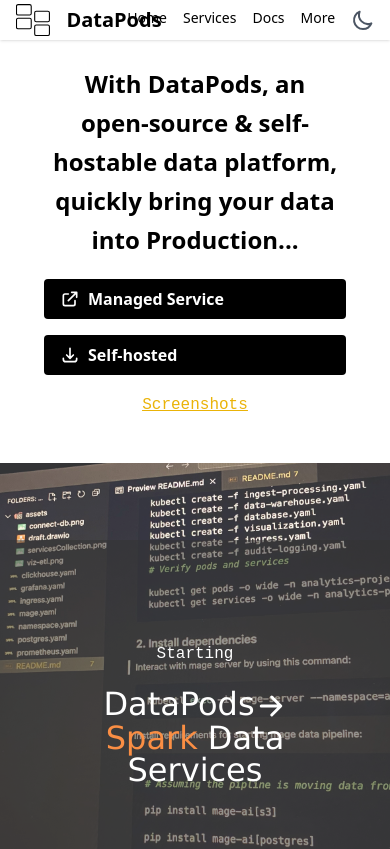
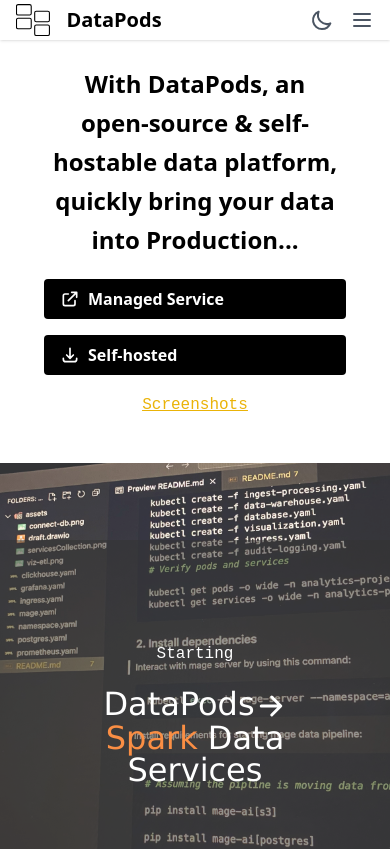
Before and after one commit to longbuivan/datapods-oss, a React (Create React App) app in the folder datapod-app/: page / in a window 390 px wide. Shown: the top 849 px of the page. Built offline with nearby package versions, Linux system fonts and the light colour scheme.

Commit message:
Fix responsive

```diff
--- a/datapod-app/src/components/Docs.js
+++ b/datapod-app/src/components/Docs.js
@@ -1,45 +1,52 @@
 import React, { useState } from "react";
-import {
-  MoonIcon,
-  SunIcon,
-} from "@heroicons/react/outline";
-import Nav from "./Nav";
-
-import { CheckIcon } from "@heroicons/react/outline";
+import { MoonIcon, SunIcon, MenuIcon, XIcon } from "@heroicons/react/outline";
 
 const Docs = () => {
   const [darkMode, setDarkMode] = useState(false);
+  const [isNavOpen, setIsNavOpen] = useState(false);
 
   const toggleDarkMode = () => {
     setDarkMode(!darkMode);
   };
+
+  const toggleNav = () => {
+    setIsNavOpen(!isNavOpen);
+  };
+
   return (
     <div className={darkMode ? "dark" : ""}>
       <div className="bg-white dark:bg-black text-black dark:text-white">
-        <header className=" shadow">
+        <header className="shadow">
           <div className="container mx-auto px-4 py-1 flex justify-between items-center">
-            <div className="container mx-auto px-4 py-4 space-x-4 flex justify-left items-center">
-              <img src={"icon.svg"} alt="DataPods" className="h-8" />{" "}
-              {/* Use the imported SVG */}
+            <div className="flex items-center space-x-4">
+              <img src={"icon.svg"} alt="DataPods" className="h-8" />
               <h1 className="text-xl font-bold">DataPods</h1>
             </div>
-            {/* <Nav isDarkMode={darkMode} toggleDarkMode={toggleDarkMode} /> */}
-            <nav className="flex space-x-4">
-              <a href="/" className="text-sm md:text-base">
+              <nav className="hidden md:flex md:items-center md:space-x-4 ml-4">
+                <a href="/" className="block text-sm md:text-base py-2 md:py-0">
                   Home
                 </a>
-              <a href="/services" className="text-sm md:text-base">
+                <a
+                  href="/services"
+                  className="block text-sm md:text-base py-2 md:py-0"
+                >
                   Services
                 </a>
-              <a href="/docs" className="text-sm md:text-base">
+                <a
+                  href="/docs"
+                  className="block text-sm md:text-base py-2 md:py-0"
+                >
                   Docs
                 </a>
-              <a href="https://de-book.longdatadevlog.com" className="text-sm md:text-base">
-                More
+                <a
+                  href="https://de-book.longdatadevlog.com"
+                  className="block text-sm md:text-base py-2 md:py-0"
+                >
+                  Knowledge Base
                 </a>
-              {/* <a href="https://blogs.longdatadevlog.com" className="text-sm md:text-base">
-                About
-              </a> */}
+              </nav>
+            {/* </div> */}
+            <div className="flex items-center space-x-4">
               <button
                 onClick={toggleDarkMode}
                 className="text-gray-600 dark:text-gray-400 hover:text-gray-900 dark:hover:text-gray-200"
@@ -50,8 +57,42 @@
                   <MoonIcon className="h-6 w-6" />
                 )}
               </button>
+              <button
+                onClick={toggleNav}
+                className="text-gray-600 dark:text-gray-400 hover:text-gray-900 dark:hover:text-gray-200 md:hidden"
+              >
+                {isNavOpen ? (
+                  <XIcon className="h-6 w-6" />
+                ) : (
+                  <MenuIcon className="h-6 w-6" />
+                )}
+              </button>
+            </div>
+          </div>
+          <nav
+            className={`${
+              isNavOpen ? "block" : "hidden"
+            } md:hidden px-4 pb-4`}
+          >
+            <a href="/" className="block text-sm md:text-base py-2 md:py-0">
+              Home
+            </a>
+            <a
+              href="/services"
+              className="block text-sm md:text-base py-2 md:py-0"
+            >
+              Services
+            </a>
+            <a href="/docs" className="block text-sm md:text-base py-2 md:py-0">
+              Docs
+            </a>
+            <a
+              href="https://de-book.longdatadevlog.com"
+              className="block text-sm md:text-base py-2 md:py-0"
+            >
+              Knowledge Base
+            </a>
           </nav>
-          </div>
         </header>
 
         <div className="max-w-2xl mx-auto mb-8">
@@ -64,11 +105,25 @@
               </h2>
               <p className="text-gray-700 dark:text-gray-300">
                 <ol className="list-decimal pl-8 mt-4">
-                  <li>Download Dockerfile from <a className="text-orange-800 text-xl" href="https://github.com/longbuivan/dotfile/tree/main/datapods-oss">DataPod-OSS</a></li>
-                  <li>Install necessary software and dependencies.(Docker)</li>
-                  <li>Download Docker Compose file and run this command(`docker-compose up -d`)</li>
+                  <li>
+                    Download Dockerfile from{" "}
+                    <a
+                      className="text-orange-800 text-xl"
+                      href="https://github.com/longbuivan/dotfile/tree/main/datapods-oss"
+                    >
+                      DataPod-OSS
+                    </a>
+                  </li>
+                  <li>Install necessary software and dependencies. (Docker)</li>
+                  <li>
+                    Download Docker Compose file and run this command
+                    (`docker-compose up -d`)
+                  </li>
                   <li>Ensure services are created and run.</li>
-                  <li>Monitor and maintain the service regularly. Access services with corresponding ports</li>
+                  <li>
+                    Monitor and maintain the service regularly. Access services
+                    with corresponding ports
+                  </li>
                 </ol>
               </p>
             </section>
@@ -122,8 +177,7 @@
                 </ul>
               </p>
             </section>
-          </div>
-          <h1 className="text-3xl font-bold mb-8">Screenshots</h1>
+          <h1 className="text-3xl font-bold mt-8 mb-2">Screenshots</h1>
           <h2 className="text-2xl font-semibold mb-4">
             Launch DataPods with Docker
           </h2>
@@ -147,25 +201,16 @@
               <h2 className="text-2xl font-semibold mb-4">
                 Starting Application
               </h2>
-              <p className="text-gray-700 dark:text-gray-300">
-                Writing Pipeline to collect and extract your data from varying sources...
-              </p>
               <img
                 src="assets/demo/mage-pipeline.png"
                 alt="mage pipeline"
                 className="w-small rounded-lg shadow-md"
               />
-              <p className="text-gray-700 dark:text-gray-300">
-                Visualize data with Business Intelligence Tool
-              </p>
               <img
                 src="assets/demo/metabase-ui.png"
                 alt="metabase ui"
                 className="w-small rounded-lg shadow-md"
               />
-              <p className="text-gray-700 dark:text-gray-300">
-                Empower and get insights from your data, including KPIs and metrics
-              </p>
               <img
                 src="assets/demo/metabase-dashboard.png"
                 alt="metabase dashboard"
@@ -179,18 +224,16 @@
               <h2 className="text-2xl font-semibold mb-4">
                 Cloud-Native Data Platform
               </h2>
-              <p className="text-gray-700 dark:text-gray-300">
-                Deploy everything to the Cloud Service, with less managed, save costs, and focus on Business & Operations.
-              </p>
               <img
                 src="assets/demo/RenderDeploymentAccount.png"
                 alt="deployment account"
                 className="w-small rounded-lg shadow-md"
               />
-
             </div>
           </section>
         </div>
+                  </div>
+
         <footer className="py-4">
           <div className="container mx-auto px-4 text-center">
             <p>&copy; 2024 DataPods. All rights reserved.</p>
--- a/datapod-app/src/components/Home.js
+++ b/datapod-app/src/components/Home.js
@@ -4,19 +4,21 @@
 import {
   DownloadIcon,
   ExternalLinkIcon,
-  MoonIcon,
-  SunIcon,
+  MoonIcon, SunIcon, MenuIcon, XIcon
 } from "@heroicons/react/outline";
 import Nav from "./Nav";
 import downloadDockerFiles from "./Download";
 
 const Home = () => {
   const [darkMode, setDarkMode] = useState(false);
+  const [isNavOpen, setIsNavOpen] = useState(false);
 
   const toggleDarkMode = () => {
     setDarkMode(!darkMode);
   };
-
+  const toggleNav = () => {
+    setIsNavOpen(!isNavOpen);
+  };
   const TypingText = ({ text, typingSpeed }) => {
     const [displayText, setDisplayText] = useState("");
 
@@ -45,23 +47,27 @@
               <img src={"icon.svg"} alt="DataPods" className="h-8" href="/"/>
               <h1 className="text-xl font-bold">DataPods</h1>
             </div>
-            <nav className="flex space-x-4">
-              <a href="/" className="text-sm md:text-base">
-                Home
+            <nav className="hidden md:flex md:items-center md:space-x-4 ml-4">
+            <a href="/" className="block text-sm md:text-base py-2 md:py-0">
+            Home
               </a>
-              <a href="/services" className="text-sm md:text-base">
+              <a href="/services"
+                className="block text-sm md:text-base py-2 md:py-0">
                 Services
               </a>
-              <a href="/docs" className="text-sm md:text-base">
+              <a href="/docs" className="block text-sm md:text-base py-2 md:py-0">
                 Docs
               </a>
-              <a href="https://de-book.longdatadevlog.com" className="text-sm md:text-base">
-                More
+              <a href="https://de-book.longdatadevlog.com" className="block text-sm md:text-base py-2 md:py-0">
+                Knowledge Base
               </a>
-              {/* <a href="https://blogs.longdatadevlog.com" className="text-sm md:text-base">
+              {/* <a href="https://blogs.longdatadevlog.com" className="block text-sm md:text-base py-2 md:py-0">
                 About
               </a> */}
-              <button
+
+            </nav>
+          <div className="flex items-center space-x-4">
+          <button
                 onClick={toggleDarkMode}
                 className="text-gray-600 dark:text-gray-400 hover:text-gray-900 dark:hover:text-gray-200"
               >
@@ -71,8 +77,42 @@
                   <MoonIcon className="h-6 w-6" />
                 )}
               </button>
-            </nav>
-          </div>
+              <button
+                onClick={toggleNav}
+                className="text-gray-600 dark:text-gray-400 hover:text-gray-900 dark:hover:text-gray-200 md:hidden"
+              >
+                {isNavOpen ? (
+                  <XIcon className="h-6 w-6" />
+                ) : (
+                  <MenuIcon className="h-6 w-6" />
+                )}
+              </button>
+              </div>
+              </div>
+              <nav
+            className={`${
+              isNavOpen ? "block" : "hidden"
+            } md:hidden px-4 pb-4`}
+          >
+            <a href="/" className="block text-sm md:text-base py-2 md:py-0">
+              Home
+            </a>
+            <a
+              href="/services"
+              className="block text-sm md:text-base py-2 md:py-0"
+            >
+              Services
+            </a>
+            <a href="/docs" className="block text-sm md:text-base py-2 md:py-0">
+              Docs
+            </a>
+            <a
+              href="https://de-book.longdatadevlog.com"
+              className="block text-sm md:text-base py-2 md:py-0"
+            >
+              Knowledge Base
+            </a>
+          </nav>
         </header>
 
         <div className="p-6">
@@ -95,7 +135,7 @@
               className="bg-black dark:bg-white text-white dark:text-black hover:bg-gray-400 dark:hover:bg-gray-600 font-bold py-2 px-4 rounded focus:outline-none focus:shadow-outline flex items-center space-x-2"
             >
               <ExternalLinkIcon className="h-5 w-5" />
-              <a href="/contact">Managed Service</a>
+              <a href="/contact" className="">Managed Service</a>
             </button>
             <button
               onClick={() => {
@@ -115,7 +155,7 @@
         </div>
         <Header />
 
-        <main className="container mx-auto px-2 py-8">
+        <main className="container mx-auto px-8 py-8">
           <section className="max-w-2xl mx-auto mb-8">
             <h2 className="text-2xl font-bold mb-4">Features</h2>
             <div className="grid grid-cols-1 md:grid-cols-2 lg:grid-cols-4 gap-4">
```
Lines whose indentation alone changed are shown as unchanged.
